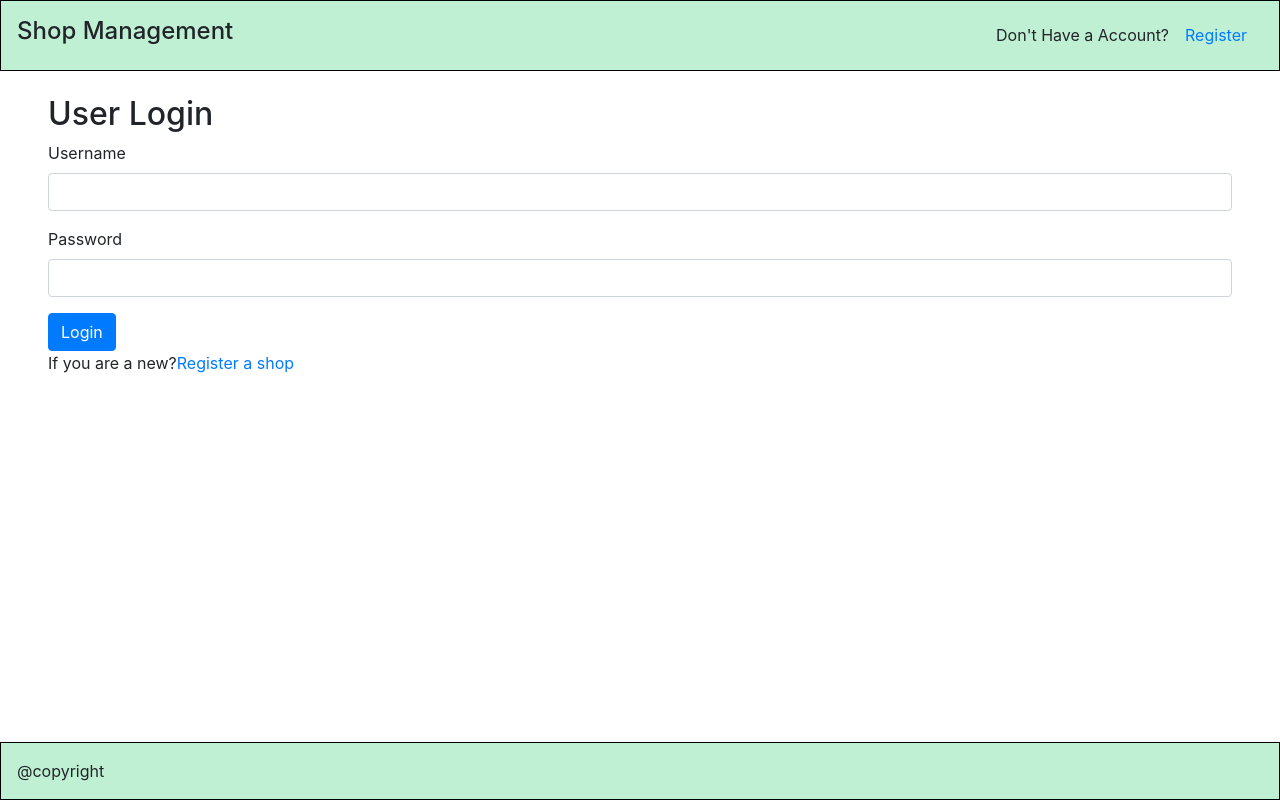
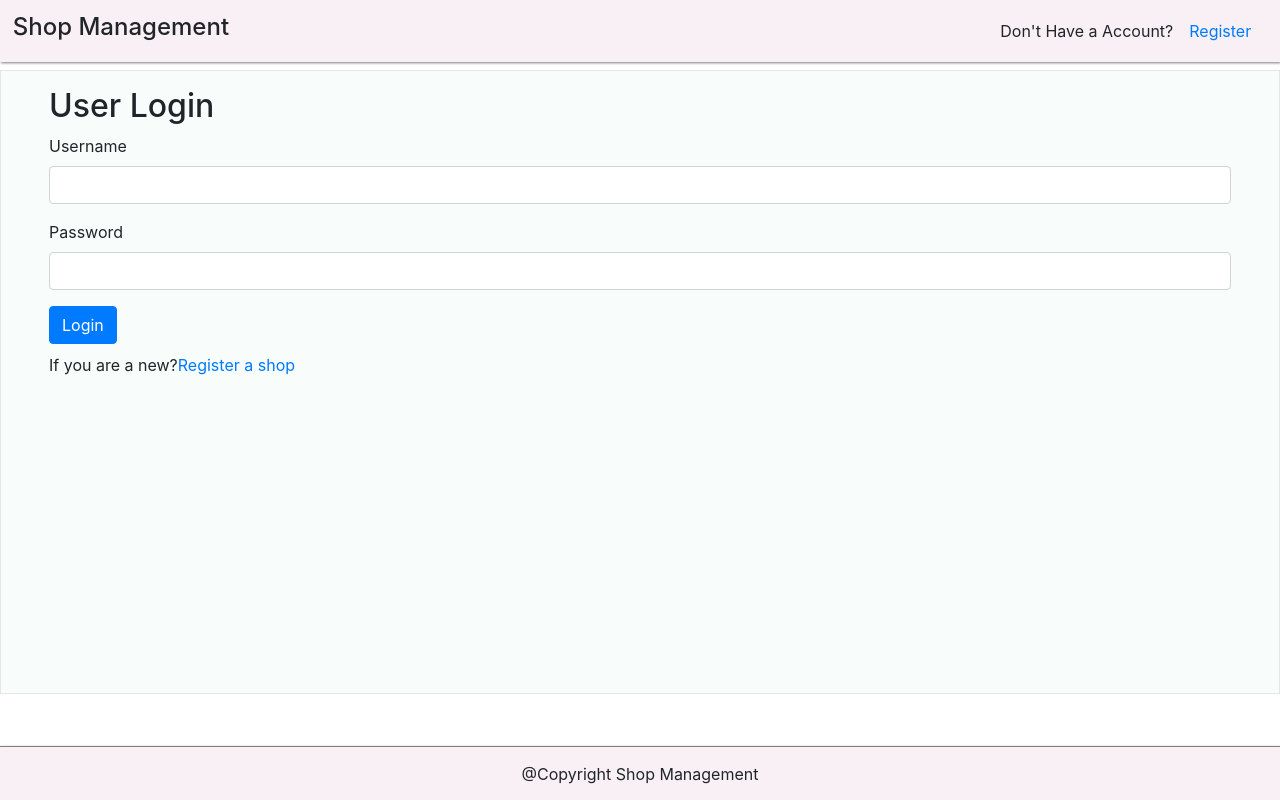
Before and after one commit to ravi750321/phpProject, a PHP site: page / in a window 1280 px wide. Run offline with PHP 8.4, Linux system fonts and the light colour scheme.

Commit message:
login page done

```diff
--- a/index.php
+++ b/index.php
@@ -3,7 +3,7 @@
 <head>
   <meta charset="UTF-8">
   <meta name="viewport" content="width=device-width, initial-scale=1.0">
-  <title>Login Form</title>
+  <title>User Login</title>
   <style>
     .grid {
       display: grid;
@@ -17,10 +17,9 @@
     }
 
     .item {
-
-      background-color:rgb(192, 240, 211);
-      border: 1px solid black;
-      padding: 1rem;
+      background-color:rgb(248, 240, 244);
+      box-shadow: 1px 1.2px 2.5px rgb(128, 125, 125);
+      padding: 0.8rem;
     }
 
     #navbar {
@@ -31,12 +30,17 @@
     }
 
     #section {
-      height: 76vh;
+      background-color:rgb(248, 252, 250);
+      border: 0.1px solid rgb(233, 229, 229);
+      height: 78vh;
       grid-area: section;
     }
 
     #footer {
+      text-align: center;
       position: fixed;
+      padding: 0.9rem;
+      border-top: 1px solid rgb(128, 125, 125);
       bottom: 0;
       width:100%;
       grid-area: footer;
@@ -69,12 +73,12 @@
 
         <div class="links">
           <button type="submit" class="btn btn-primary">Login</button>
-          <p>If you are a new?<a href="./register.php">Register a shop</a></p>
+          <p style="margin-top: 0.6rem;">If you are a new?<a href="./register.php">Register a shop</a></p>
         </div>
         </form>
       </div>
     </div>
-  <div id="footer" class="item">@copyright</div>
+  <div id="footer" class="item">@Copyright Shop Management</div>
   </div>
 </body>
 
```
Also changed, not shown: css/index.css (deleted).
